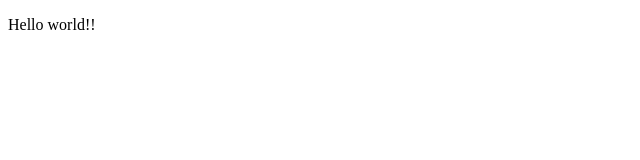
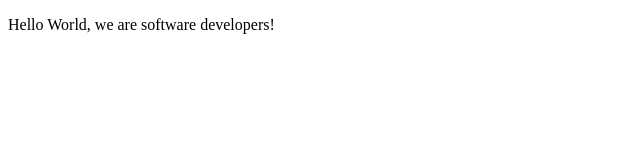
Before and after one commit to rivasbolinga/TrialJohnAndrea, a plain HTML site: page index.html in a window 1280 px wide. Shown: the whole page, without its empty margins (0-640 px from the left). Drawn offline with Linux system fonts and the light colour scheme.

Commit message:
first commit

```diff
--- a/index.html
+++ b/index.html
@@ -5,7 +5,7 @@
     <title>Fork Me! FCC: Test Suite Template</title>
     <link rel="stylesheet" href="css/style.css" />
   </head>
-  <p>Hello world!!</p>
+  <p>Hello World, we are software developers!</p>
   <body>
     <script src="https://cdn.freecodecamp.org/testable-projects-fcc/v1/bundle.js"></script>
 
```
